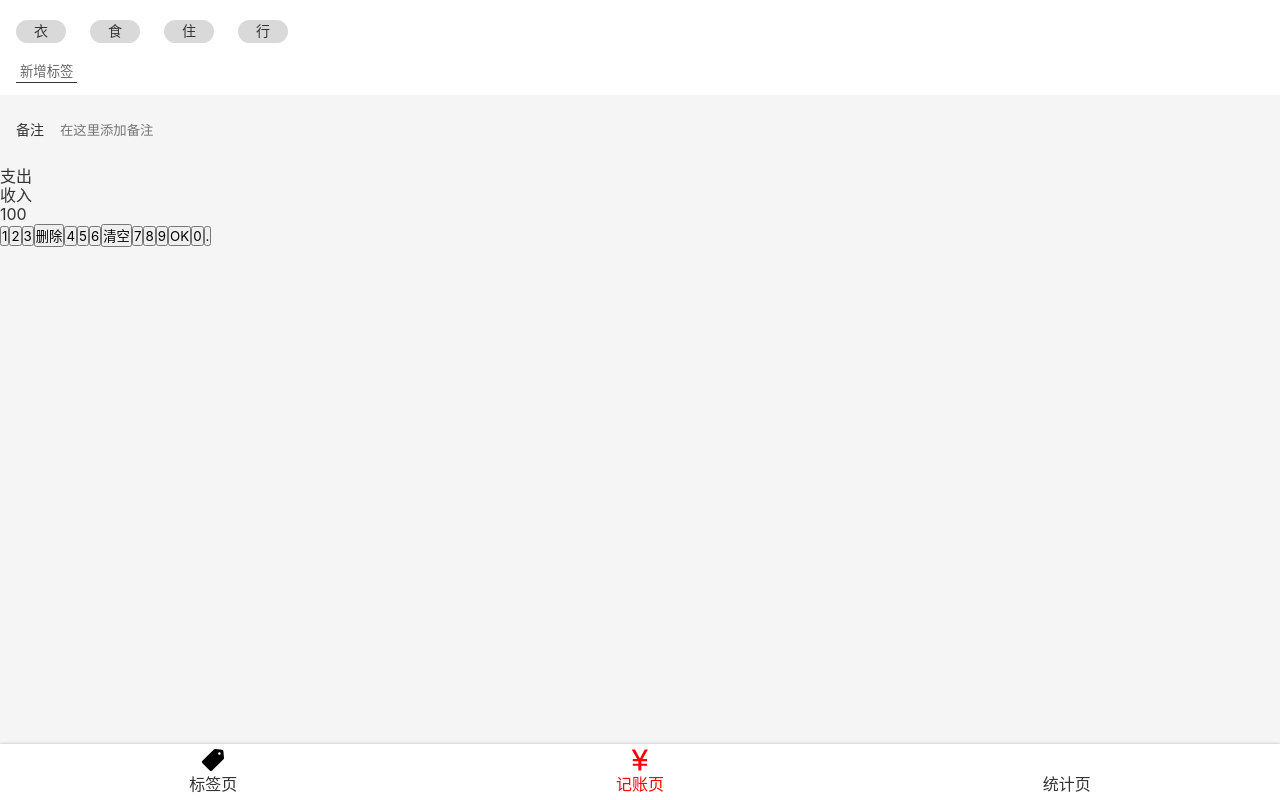
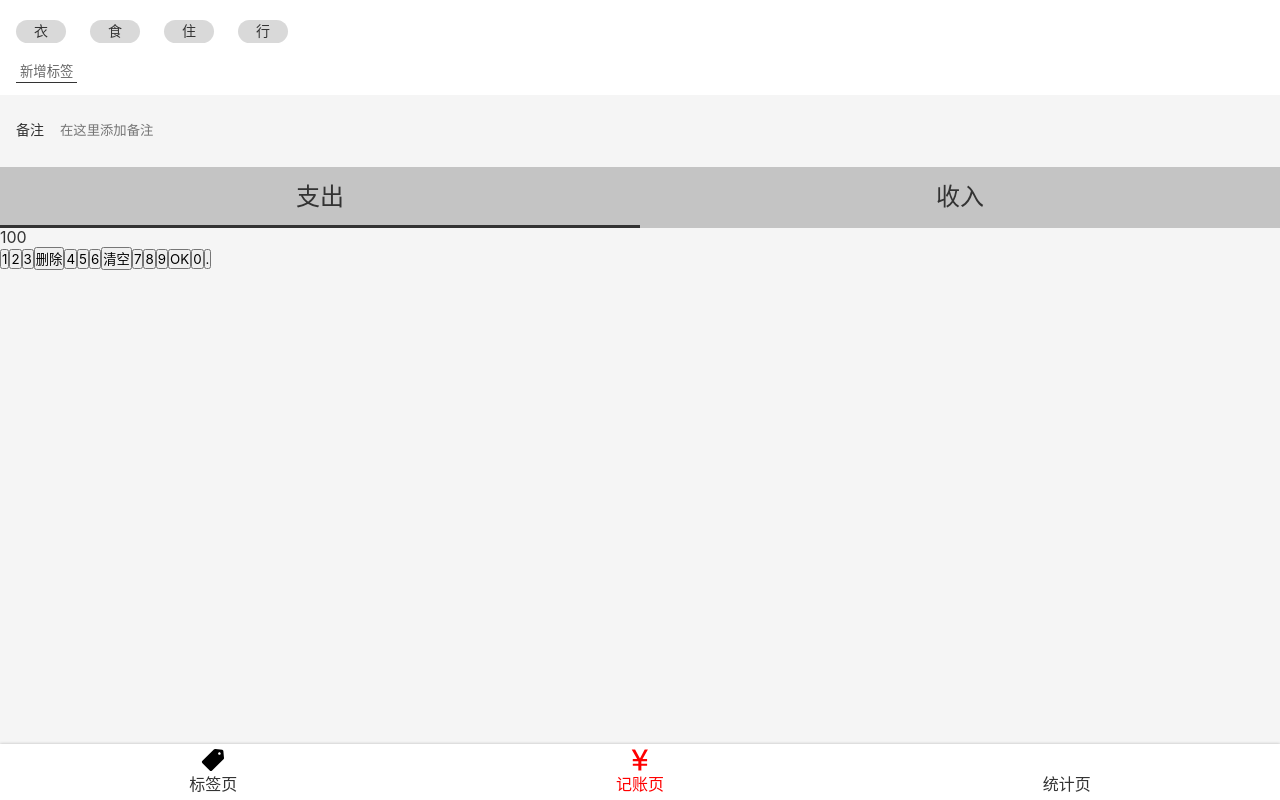
Before and after one commit to botshen/morney-2, a React app: page /#/money in a window 1280 px wide. Built offline with nearby package versions, Linux system fonts and the light colour scheme.

Commit message:
Money.tsx 之 类型 UI 完成

```diff
--- a/src/views/Money.tsx
+++ b/src/views/Money.tsx
@@ -53,7 +53,31 @@
   }
 `
 const CategorySection = styled.section`
+  font-size: 24px;
 
+  > ul {
+    display: flex;
+    background: #c4c4c4;
+
+    > li {
+      width: 50%;
+      text-align: center;
+      padding: 16px 0;
+      position: relative;
+
+      &.selected::after {
+        content: '';
+        display: block;
+        height: 3px;
+        background: #333;
+        position: absolute;
+        bottom: 0;
+        left: 0;
+        width: 100%;
+      }
+
+    }
+  }
 `
 const NumberPadSection = styled.section`
 
@@ -80,7 +104,7 @@
             </NotesSection>
             <CategorySection>
                 <ul>
-                    <li>支出</li>
+                    <li className="selected">支出</li>
                     <li>收入</li>
                 </ul>
             </CategorySection>
```
